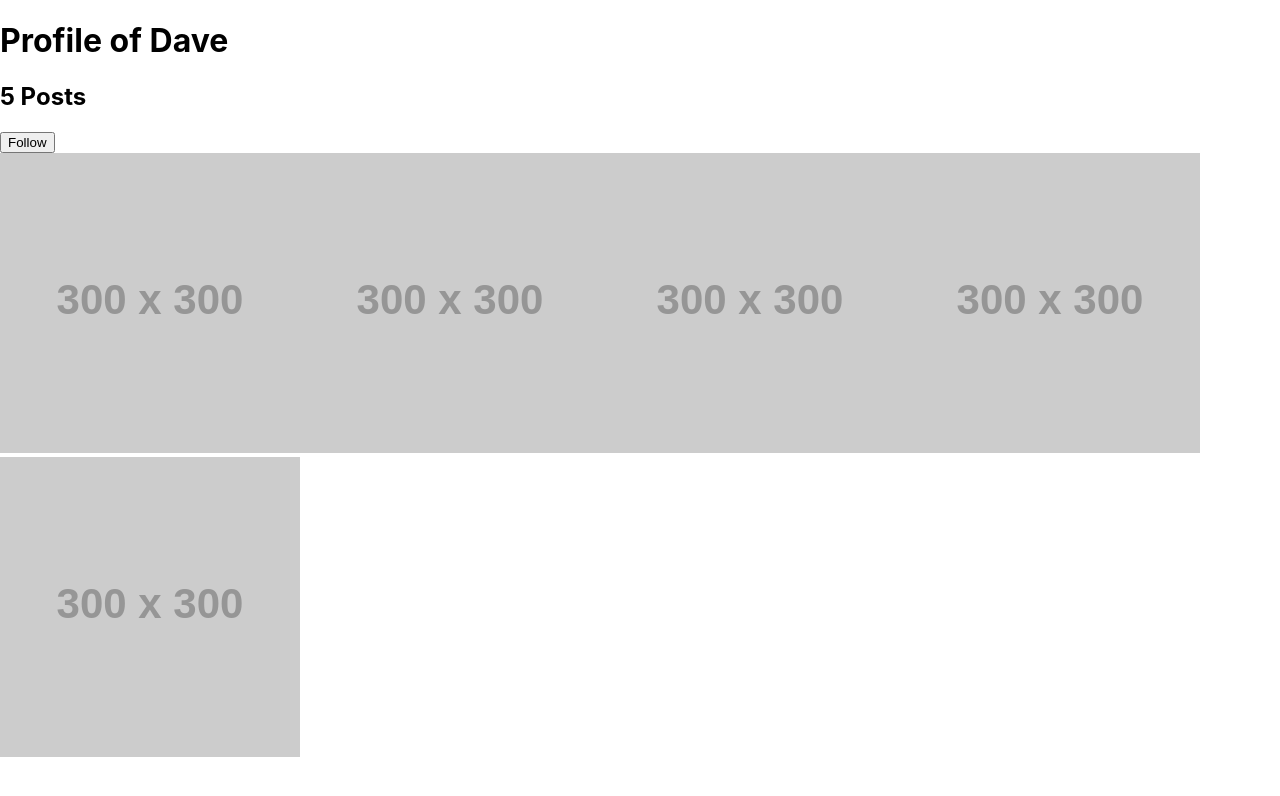
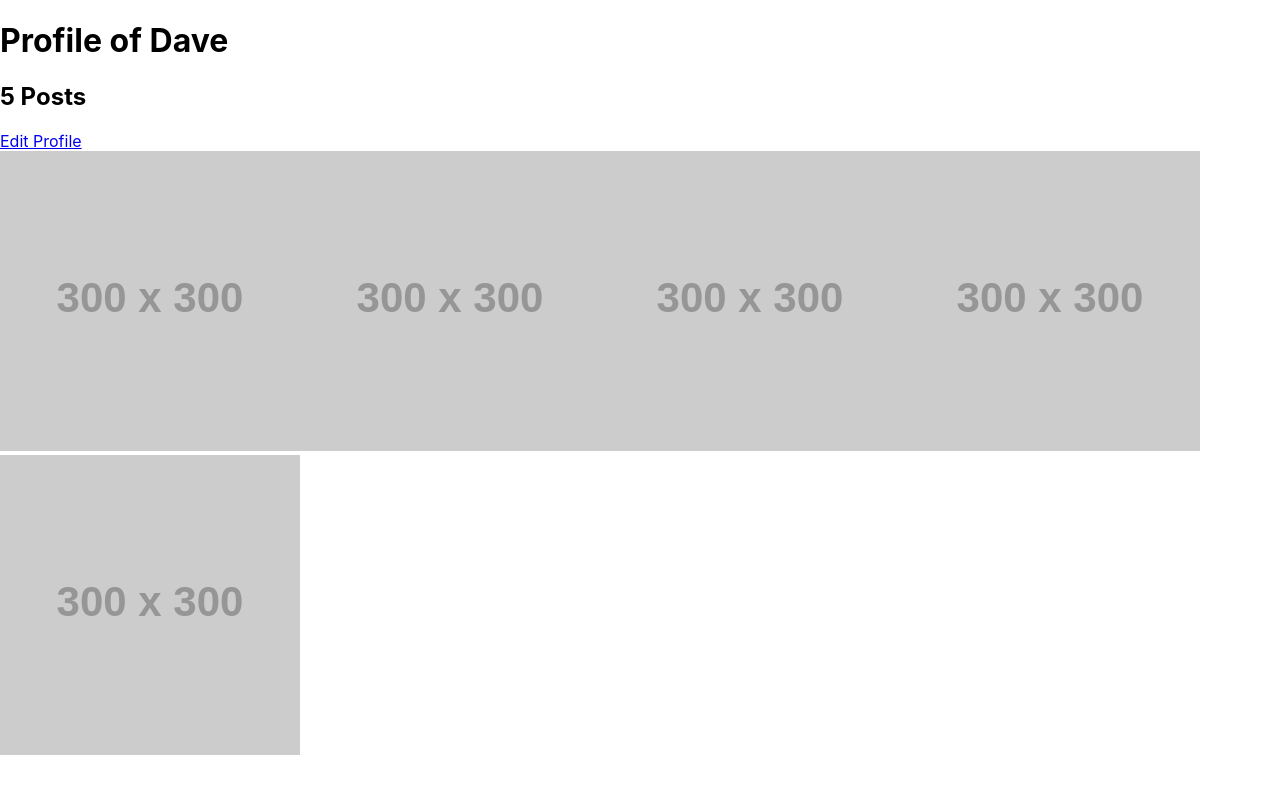
Before and after one commit to mfaarabi/test-deploy-gladi, a React (Create React App) app: page /profile in a window 1280 px wide. Shown: the top 796 px of the page. Built offline with nearby package versions, Linux system fonts and the light colour scheme.

Commit message:
Add new route to edit profile

```diff
--- a/src/App.js
+++ b/src/App.js
@@ -1,6 +1,7 @@
 import React from 'react';
 import { BrowserRouter as Router, Switch, Route, Link } from 'react-router-dom';
 import Profile from 'components/profile';
+import ProfileEdit from "components/profile/edit";
 import logo from 'logo.svg';
 import 'App.css';
 
@@ -21,8 +22,11 @@ function App() {
             </header>
           </div>
         </Route>
-        <Route path="/profile">
+        <Route exact path="/profile">
           <Profile />
+        </Route>
+        <Route path="/profile/edit">
+          <ProfileEdit />
         </Route>
       </Switch>
     </Router>
--- /dev/null
+++ b/src/components/profile/edit/index.js
@@ -0,0 +1,15 @@
+import React from 'react';
+
+const ProfileEdit = () => (
+  <>
+    <label htmlFor="name">Name</label>
+    <input id="name" type="text" />
+    <label htmlFor="username">Username</label>
+    <input id="username" type="text" />
+    <label htmlFor="bio">Bio</label>
+    <input id="bio" type="text" />
+    <button>Save</button>
+  </>
+);
+
+export default ProfileEdit;
--- a/src/components/profile/index.js
+++ b/src/components/profile/index.js
@@ -1,4 +1,5 @@
 import React, { useState } from 'react';
+import { Link } from 'react-router-dom';
 
 const Post = ({ src }) => (
   <img style={{ width: '300px', height: '300px' }} alt="post" src={src} />
@@ -8,13 +9,15 @@ const Profile = () => {
   const username = 'Dave';
   const postCount = 5;
   const [isFollowed, setIsFollowed] = useState(false);
-  const auth = false;
+  const auth = true;
 
   return (
     <>
       <h1>Profile of {username}</h1>
       <h2>{postCount} Posts</h2>
-      {auth || (
+      {auth ? (
+        <Link to="/profile/edit">Edit Profile</Link>
+      ) : (
         <button
           onClick={() => {
             setIsFollowed(!isFollowed);
```
